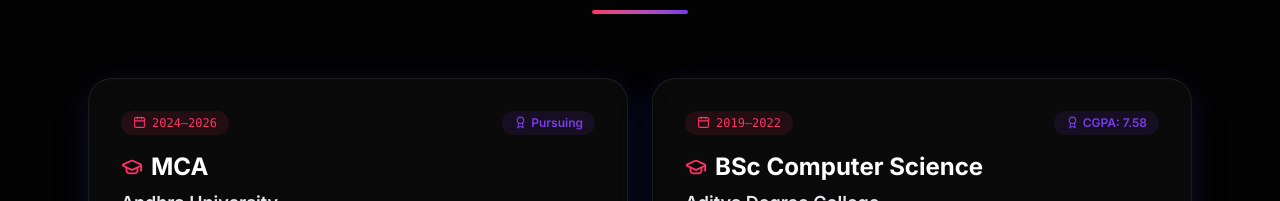
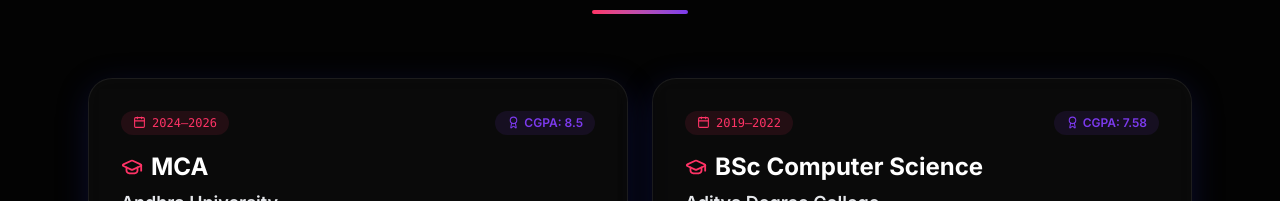
Before and after one commit to Alizaheer59/munwarali-portfolio, a React (Vite) app: page / in a window 1280 px wide. Shown: the part 4744-4945 px from the top of the page. Built offline with nearby package versions, Linux system fonts and the light colour scheme.

Commit message:
update: change MCA grade from pursuing to 8.5

```diff
--- a/src/components/Education.jsx
+++ b/src/components/Education.jsx
@@ -10,7 +10,7 @@ export default function Education() {
       institution: "Andhra University",
       degree: "MCA",
       duration: "2024–2026",
-      score: "Pursuing",
+      score: "CGPA: 8.5",
       desc: "Master of Computer Applications focusing on advanced computing, software systems, and data technologies."
     },
     {
```
Also changed, not shown: 1 other file (tests, documents, lock files or other folders).
